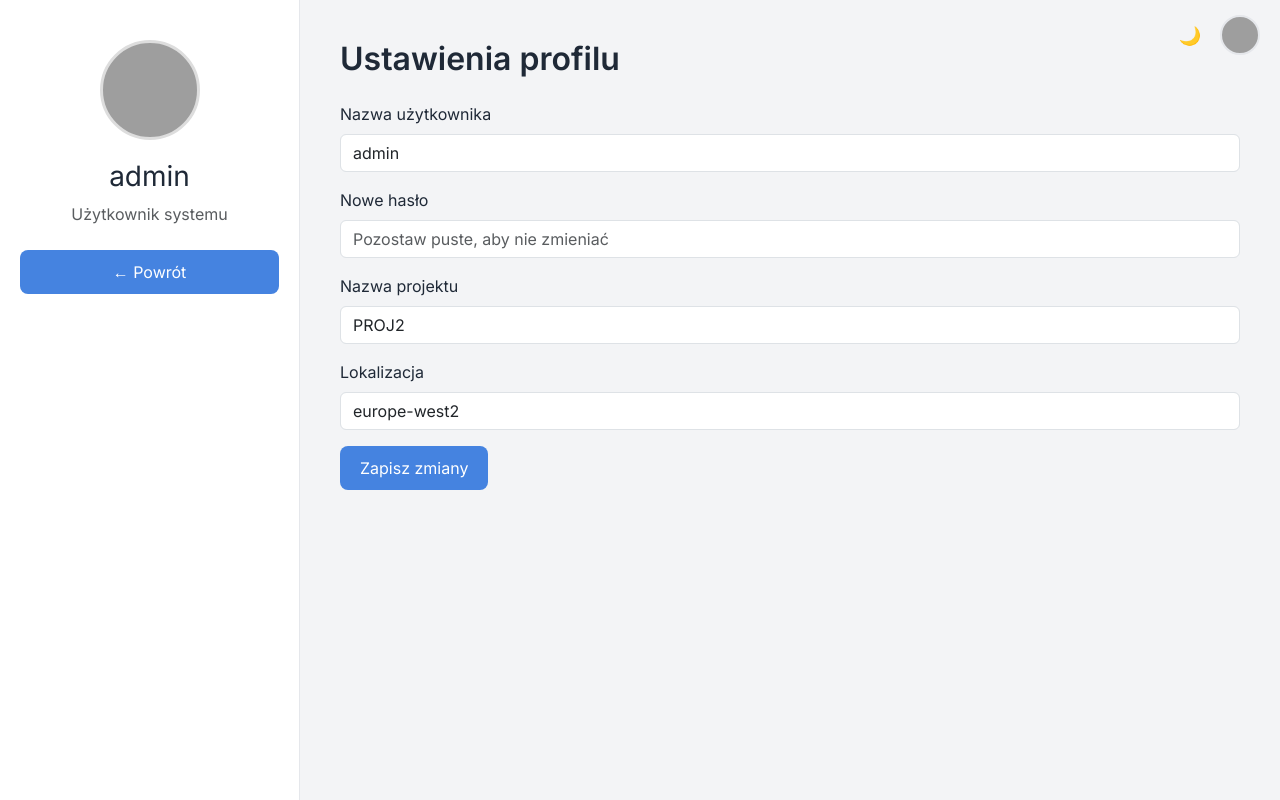
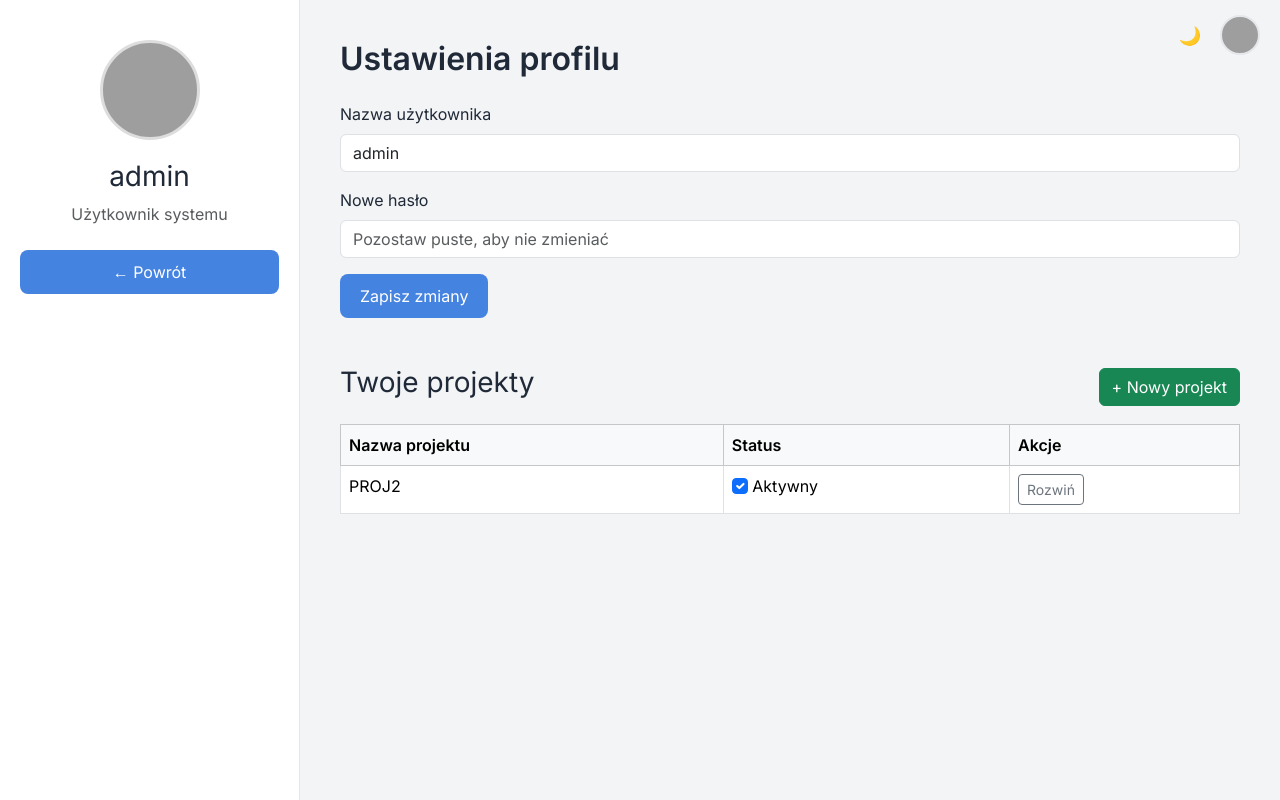
Before and after one commit to Pioter54/PROJ1, a Flask app: page /profile in a window 1280 px wide. Run offline with Flask 3, Linux system fonts and the light colour scheme; a user stored in the database is signed in; grey boxes are pictures that could not be loaded.

Commit message:
pierwsze podejście do dodania projektów

```diff
--- a/app.py
+++ b/app.py
@@ -16,8 +16,15 @@ class User(db.Model):
     id = db.Column(db.Integer, primary_key=True)
     username = db.Column(db.String(80), unique=True, nullable=False)
     password = db.Column(db.String(120), nullable=False)
-    project_name = db.Column(db.String(120), nullable=True)
-    location = db.Column(db.String(120), nullable=True)
+
+class Project(db.Model):
+    id = db.Column(db.Integer, primary_key=True)
+    name = db.Column(db.String(120), nullable=False)
+    location = db.Column(db.String(250), default="")
+    active = db.Column(db.Boolean, default=False)
+    user_id = db.Column(db.Integer, db.ForeignKey('user.id'), nullable=False)
+
+    user = db.relationship('User', backref=db.backref('projects', lazy=True))
 
 with app.app_context():
     db.create_all()
@@ -44,8 +51,6 @@ def login():
         user = User.query.filter_by(username=username).first()
         if user and check_password_hash(user.password, password):
             session['user_id'] = user.id
-            session['project_name'] = user.project_name or ''
-            session['location'] = user.location or ''
             return redirect(url_for('index'))
         return render_template('login.html', error='Nieprawidłowy login lub hasło')
     return render_template('login.html')
@@ -107,6 +112,7 @@ def generate_tf():
 @login_required
 def profile():
     user = User.query.get(session['user_id'])
+    project = Project.query.filter_by(user_id=user.id, active=True).first()
     if request.method == 'POST':
         new_username = request.form['username']
         new_password = request.form['password']
@@ -115,8 +121,8 @@ def profile():
         if User.query.filter(User.username == new_username, User.id != user.id).first():
             return render_template('profile.html', user=user, error='Nazwa użytkownika jest już zajęta')
         user.username     = new_username
-        user.project_name = new_project
-        user.location     = new_location
+        project.name = new_project
+        project.location = new_location
         if new_password:
             user.password = generate_password_hash(new_password)
         db.session.commit()
@@ -125,6 +131,41 @@ def profile():
         return redirect(url_for('profile', success='Dane zostały zaktualizowane'))
     return render_template('profile.html', user=user)
 
+@app.route("/create_project", methods=["POST"])
+@login_required
+def create_project():
+    name = request.form.get("project_name")
+    location = request.form.get("location")
+    if name and location:
+        new_project = Project(
+            name=name,
+            location=location,
+            user_id=session['user_id']
+        )
+        db.session.add(new_project)
+        db.session.commit()
+    return redirect(url_for("profile"))
+
+@app.route("/toggle_project/<int:project_id>", methods=["POST"])
+@login_required
+def toggle_project(project_id):
+    user_id = session['user_id']
+
+    Project.query.filter_by(user_id=user_id, active=True).update({Project.active: False})
+
+    project = Project.query.filter_by(id=project_id, user_id=user_id).first_or_404()
+    project.active = True
+    db.session.commit()
+
+    session['project_name'] = project.name
+    session['location'] = project.location
+
+    print("Ustawiam sesję:")
+    print("project_name =", project.name)
+    print("location =", project.location)
+
+
+    return jsonify({"status": "ok", "active": True})
 
 
 if __name__ == '__main__':
--- a/main.py
+++ b/main.py
@@ -32,7 +32,7 @@ client = ChatOpenAI(
             },
             {
                 "name": "create_bucket",
-                "description": "Generuje Terraform dla GCS bucket na podstawie szablonu create_bucket.tf",
+                "description": "Generuje Terraform dla GPC bucket na podstawie szablonu create_bucket.tf",
                 "parameters": {
                     "type": "object",
                     "properties": {
--- a/static/js/script.js
+++ b/static/js/script.js
@@ -121,3 +121,17 @@ sendButton.addEventListener('click', sendMessage);
 userInput.addEventListener('keydown', e => {
   if (e.key === 'Enter') sendMessage();
 });
+
+function toggleProjectActive(projectId) {
+    fetch(`/toggle_project/${projectId}`, {
+        method: 'POST',
+        headers: {
+            'Content-Type': 'application/json'
+        },
+        body: JSON.stringify({ toggle: true })
+    }).then(response => {
+        if (!response.ok) {
+            alert('Nie udało się zmienić statusu projektu.');
+        }
+    });
+}
--- a/templates/chat.html
+++ b/templates/chat.html
@@ -24,7 +24,6 @@
         <div class="sidebar-header"></div>
         <nav class="sidebar-nav">
           <a href="#" class="nav-link active">Czat</a>
-          <a href="#" class="nav-link">Projekty</a>
           <a href="#" class="nav-link">Ustawienia</a>
       </nav>
       <div class="sidebar-footer">
@@ -55,7 +54,7 @@
   <div class="modal-dialog modal-lg modal-dialog-centered">
     <div class="modal-content">
       <div class="modal-header">
-        <h5 class="modal-title" id="terraformModalLabel">Dane zasobu Terraform</h5>
+        <h5 class="modal-title" id="terraformModalLabel">Dane Terraform</h5>
         <button type="button" class="btn-close" data-bs-dismiss="modal" aria-label="Zamknij"></button>
       </div>
       <div class="modal-body">
--- a/templates/profile.html
+++ b/templates/profile.html
@@ -48,20 +48,79 @@
                 <input type="password" class="form-control" name="password" placeholder="Pozostaw puste, aby nie zmieniać">
             </div>
 
-            <div class="mb-3">
-                <label class="form-label">Nazwa projektu</label>
-                <input type="text" class="form-control" name="project_name" value="{{ user.project_name }}">
-            </div>
-
-            <div class="mb-3">
-                <label class="form-label">Lokalizacja</label>
-                <input type="text" class="form-control" name="location" value="{{ user.location }}">
-            </div>
-
             <button type="submit" class="btn btn-primary">Zapisz zmiany</button>
         </form>
+        <div class="d-flex justify-content-between align-items-center mt-5">
+            <h3>Twoje projekty</h3>
+            <button type="button" class="btn btn-success" data-bs-toggle="modal" data-bs-target="#createProjectModal">
+                + Nowy projekt
+            </button>
+        </div>
+        <table class="table table-bordered mt-3">
+            <thead class="table-light">
+                <tr>
+                    <th>Nazwa projektu</th>
+                    <th>Status</th>
+                    <th>Akcje</th>
+                </tr>
+            </thead>
+            <tbody>
+                {% for project in user.projects %}
+                <tr data-bs-toggle="collapse" data-bs-target="#details-{{ project.id }}" class="clickable-row" aria-expanded="false" aria-controls="details-{{ project.id }}">
+                    <td>{{ project.name }}</td>
+                    <td>
+                        <input type="checkbox"
+                            class="form-check-input"
+                            {% if project.active %}checked{% endif %}
+                            onchange="toggleProjectActive({{ project.id }})">
+                        <label class="form-check-label">Aktywny</label>
+                    </td>
+                    <td><button class="btn btn-sm btn-outline-secondary" type="button">Rozwiń</button></td>
+                </tr>
+                <tr class="collapse" id="details-{{ project.id }}">
+                    <td colspan="3">
+                        <strong>Opis:</strong> {{ project.description or "Brak opisu." }}<br>
+                        <strong>ID projektu:</strong> {{ project.id }}<br>
+                        <strong>Utworzony przez użytkownika:</strong> {{ project.user.username }}
+                    </td>
+                </tr>
+                {% endfor %}
+            </tbody>
+        </table>
+
+
     </div>
 </div>
+<!-- Modal: Tworzenie nowego projektu -->
+<div class="modal fade" id="createProjectModal" tabindex="-1" aria-labelledby="createProjectModalLabel" aria-hidden="true">
+  <div class="modal-dialog">
+    <form method="POST" action="{{ url_for('create_project') }}">
+      <div class="modal-content">
+        <div class="modal-header">
+          <h5 class="modal-title" id="createProjectModalLabel">Nowy projekt</h5>
+          <button type="button" class="btn-close" data-bs-dismiss="modal" aria-label="Zamknij"></button>
+        </div>
+        <div class="modal-body">
+          <div class="mb-3">
+            <label for="project_name" class="form-label">Nazwa projektu</label>
+            <input type="text" class="form-control" id="project_name" name="project_name" required>
+          </div>
+          <div class="mb-3">
+            <label for="location" class="form-label">Lokalizacja</label>
+            <input type="text" class="form-control" id="location" name="location" required>
+          </div>
+        </div>
+        <div class="modal-footer">
+          <button type="submit" class="btn btn-primary">Utwórz</button>
+          <button type="button" class="btn btn-secondary" data-bs-dismiss="modal">Anuluj</button>
+        </div>
+      </div>
+    </form>
+  </div>
+</div>
+
+<script src="https://cdn.jsdelivr.net/npm/bootstrap@5.3.0-alpha3/dist/js/bootstrap.bundle.min.js"></script>
+
 
 </body>
 </html>
```
Also changed, not shown: instance/users.db.
